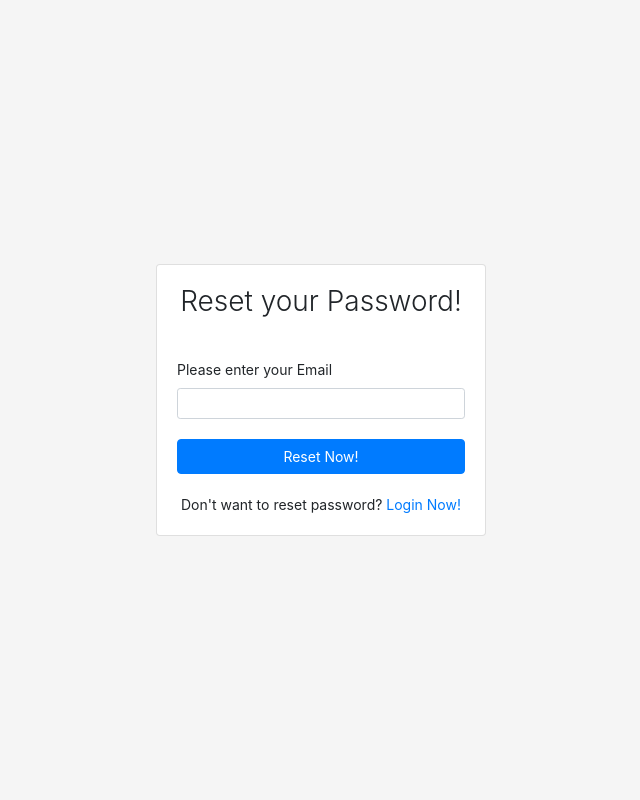
After one commit to fahadmohsin69/Project, a Django app: page /forgot_password/ in a window 1280 px wide. The commit adds this page. Shown: the whole page, without its empty margins (319-959 px from the left). Run offline with Django 4.2, Linux system fonts and the light colour scheme.

Commit message:
Forgot Password Done!

```diff
--- a/app1/templates/base.html
+++ b/app1/templates/login_templates/base.html
@@ -8,7 +8,7 @@
     <!-- Bootstrap CSS -->
     <link rel="stylesheet" href="https://cdn.jsdelivr.net/npm/bootstrap@4.4.1/dist/css/bootstrap.min.css" integrity="sha384-Vkoo8x4CGsO3+Hhxv8T/Q5PaXtkKtu6ug5TOeNV6gBiFeWPGFN9MuhOf23Q9Ifjh" crossorigin="anonymous">
 
-    <title>Base Template</title>
+    <title>{% block title %}Base Template{% endblock  %}</title>
 
     <style>
 html,body {
--- /dev/null
+++ b/app1/templates/login_templates/forgot_password.html
@@ -0,0 +1,38 @@
+{% extends 'login_templates/base.html' %}
+
+{% block title %}Forgot Password{% endblock  %}
+
+{% block content %}
+
+<div class="global-container">
+	<div class="card login-form">
+	<div class="card-body">
+		<h3 class="card-title text-center">Reset your Password!</h3>
+		<div class="card-text">
+			{% if messages %}
+				{% for message in messages %}
+				<div class="alert alert-info">
+					{{message}}
+				</div>
+				{% endfor %}
+			{% endif %}
+
+			<form method="POST">
+				{% csrf_token %}
+				<div class="form-group">
+					<label for="exampleInputEmail1">Please enter your Email</label>
+					<input type="email" name="email" class="form-control form-control-sm" id="exampleInputEmail1" aria-describedby="emailHelp">
+				</div>
+
+				<button type="submit" class="btn btn-primary btn-block">Reset Now!</button>
+
+				<div class="sign-up">
+					Don't want to reset password? <a href="{% url 'signup' %}">Login Now!</a>
+				</div>
+			</form>
+		</div>
+	</div>
+</div>
+</div>
+
+{% endblock %}
--- a/app1/templates/token_send.html
+++ b/app1/templates/login_templates/update.html
@@ -1,4 +1,6 @@
-{% extends 'base.html' %}
+{% extends 'login_templates/base.html' %}
+
+{% block title %}Update Password{% endblock  %}
 
 {% block content %}
 
@@ -19,7 +21,7 @@
 			<form>
 
 				<div class="sign-up">
-					Already have an account? <a href="{% url 'login' %}">Login now!</a>
+					Didn't get your code? <a href="#">Send Again!</a>
 				</div>
 			</form>
 		</div>
--- a/app1/urls.py
+++ b/app1/urls.py
@@ -3,6 +3,7 @@ from .import views
 
 urlpatterns = [
     path("", views.IndexPage, name="index"),
+
     path("home_page/", views.home_page, name="home_page"),
 
     path("contact-us/", views.contact_us, name="contact_us"),
@@ -19,9 +20,17 @@ urlpatterns = [
 
     path("success/", views.success, name="success"),
 
+    path("update/", views.update, name="update"),
+
+    path("forgot_password/", views.forgot_password, name="forgot_password"),
+
+    path("reset_password/", views.reset_password, name="reset_password"),
+
     path("token_send/", views.token_send, name="token_send"),
 
     path('error', views.error, name='error'),
 
     path('verify/<auth_token>', views.verify, name='verify'),
+
+    path('change_password/<auth_token>', views.change_password, name='change_password'),
 ]
--- a/app1/views.py
+++ b/app1/views.py
@@ -21,6 +21,22 @@ def IndexPage(request):
 
 def home_page(request):
     return render(request,'main_pages/home.html')
+
+# Success Template view
+def success(request):
+    return render(request, "login_templates/success.html")
+
+# token_send Template view
+def token_send(request):
+    return render(request, "login_templates/token_send.html")
+
+# Update Password
+def update(request):
+    return render(request, "login_templates/update.html")
+
+# Error Page
+def error(request):
+    return render(request, "login_templates/error.html")
 
 def contact_us(request):
     if request.method == 'POST':
@@ -97,7 +113,6 @@ def User_Log_Reg_Tem(request):
 
 # Login view
 def login(request):
-
     try:
         if request.method == 'POST':
             username = request.POST.get('username')
@@ -105,16 +120,12 @@ def login(request):
             user = authenticate(request, username=username, password=password)
 
             profile_obj = Profile.objects.filter(user = user).first()
-            print(1)
+
             if user is not None:
-                print(2)
                 if profile_obj.is_verified:
-                    print(3)
                     Profile.objects.update(reset_password=False)
-                    print(4)
                     auth_login(request,user)
-                    print(5)
-                    return redirect('/success')
+                    return redirect('/')
                 else:
                     messages.error(request, 'You are not Verified! Please check Email.')
             else:
@@ -123,17 +134,16 @@ def login(request):
         messages.error(request, 'An Error Occured!')
         return redirect('/login')
 
-    return render(request, "login.html")
+    return render(request, "login_templates/login.html")
 
 # SignUp view
 def signup(request):
-
     if request.method == 'POST':
 
         username = request.POST.get('username')
         email = request.POST.get('email')
         password1 = request.POST.get('password1')
-        # password2 = request.POST.get('password2')
+        password2 = request.POST.get('password2')
 
         try:
             if User.objects.filter(username=username).first():
@@ -152,13 +162,13 @@ def signup(request):
                 messages.add_message(request, messages.ERROR, 'Email is taken, try another one!')
                 return redirect('signup')
 
-            # if len(password1) < 8:
-            #     messages.add_message(request, messages.ERROR, 'Password should be atleast 8 characters, should be alpha numeric')
-            #     return redirect('signup')
+            if len(password1) < 8:
+                messages.add_message(request, messages.ERROR, 'Password should be atleast 8 characters, should be alpha numeric')
+                return redirect('signup')
 
-            # if password1 != password2:
-            #     messages.add_message(request, messages.ERROR, 'Password does not match')
-            #     return redirect('register')
+            if password1 != password2:
+                messages.add_message(request, messages.ERROR, 'Password does not match')
+                return redirect('signup')
 
             user_obj = User.objects.create_user(username=username, email=email, password=password1)
             user_obj.set_password(password1)
@@ -176,22 +186,7 @@ def signup(request):
         except Exception as e:
             print(e)
 
-    return render(request, "signup.html")
-
-
-
-# Success Template view
-def success(request):
-    return render(request, "success.html")
-
-# token_send Template view
-def token_send(request):
-    return render(request, "token_send.html")
-
-# Error Page
-def error(request):
-    return render(request, "error.html")
-
+    return render(request, "login_templates/signup.html")
 
 # Verification for Email
 def verification_email(email,token, username):
@@ -220,3 +215,93 @@ def verify(request, auth_token):
     except Exception as e:
         print(e)
         return redirect('/login')
+
+
+# Forgot Password
+def forgot_password(request):
+    if request.method == 'POST':
+        email = request.POST.get('email')
+
+        if User.objects.filter(email=email).first():
+
+            if Profile.objects.filter(is_verified=True):
+
+                data = User.objects.get(email = email)
+                auth_token = str(uuid.uuid4())
+
+                Profile.objects.update(auth_token = auth_token)
+
+                request.session['email'] = email
+                username = data.username
+
+                messages.success(request, 'We have sent you an Email with the Link!')
+
+                password_verify(email, auth_token, username)
+                return redirect('update')
+            else:
+                messages.error(request, 'User is not verified yet!')
+                return redirect('forgot_password')
+
+        else:
+            messages.error(request, "Invalid Email! Please enter valid E-mail")
+            return redirect('forgot_password')
+
+    return render(request, 'login_templates/forgot_password.html')
+
+# Password Verify
+def password_verify(email,token, username):
+    subject = 'Request for Password Change!'
+    message = f'Hi {username}! , Please use this link to reset your password: http://127.0.0.1:8000/change_password/{token}'
+    email_from = settings.EMAIL_HOST_USER
+    recipent_list = [email]
+    send_mail(subject, message, email_from, recipent_list)
+
+# Reset Password
+def change_password(request, auth_token):
+    try:
+        profile_obj = Profile.objects.filter(auth_token = auth_token).first()
+        if profile_obj:
+            profile_obj.reset_password = True
+            profile_obj.save()
+            messages.success(request, 'Email Verified! Now you can change your Password.')
+            return redirect('reset_password')
+        else:
+            return redirect('error')
+    except Exception as e:
+        print(e)
+
+    return redirect('error')
+
+# Reset Password
+def reset_password(request):
+    email = request.session['email']
+
+    if request.method == 'POST':
+        try:
+            if Profile.objects.filter(reset_password=True):
+
+                password = request.POST.get('password1')
+                password1 = request.POST.get('password2')
+
+                if len(password) < 8:
+                    messages.add_message(request, messages.ERROR, 'Password should be atleast 8 characters, should be alpha numeric')
+                    return redirect('reset_password')
+
+                if password != password1:
+                    messages.add_message(request, messages.ERROR, 'Password does not match')
+                    return redirect('reset_password')
+
+                user = User.objects.filter(email=email).first()
+                user.set_password(password1)
+                user.save()
+
+                messages.success(request, 'Password Changed Successfully!')
+                return redirect('login')
+
+            else:
+                messages.error(request, 'Email not verified yet!')
+        except:
+                messages.error(request, 'Update Error')
+                return redirect('error')
+
+    return render(request, 'login_templates/reset_password.html')
```
Also changed, not shown: app1/templates/login_templates/error.html (renamed from app1/templates/error.html, +5 -3 lines), app1/templates/login_templates/login.html (renamed from app1/templates/login.html, +6 -2 lines), app1/templates/login_templates/reset_password.html (added, +43 -0 lines), app1/templates/login_templates/signup.html (renamed from app1/templates/signup.html, +9 -3 lines), app1/templates/login_templates/success.html (added, +31 -0 lines), app1/templates/login_templates/token_send.html (added, +33 -0 lines), app1/templates/success.html (deleted, +0 -31 lines), db.sqlite3.
